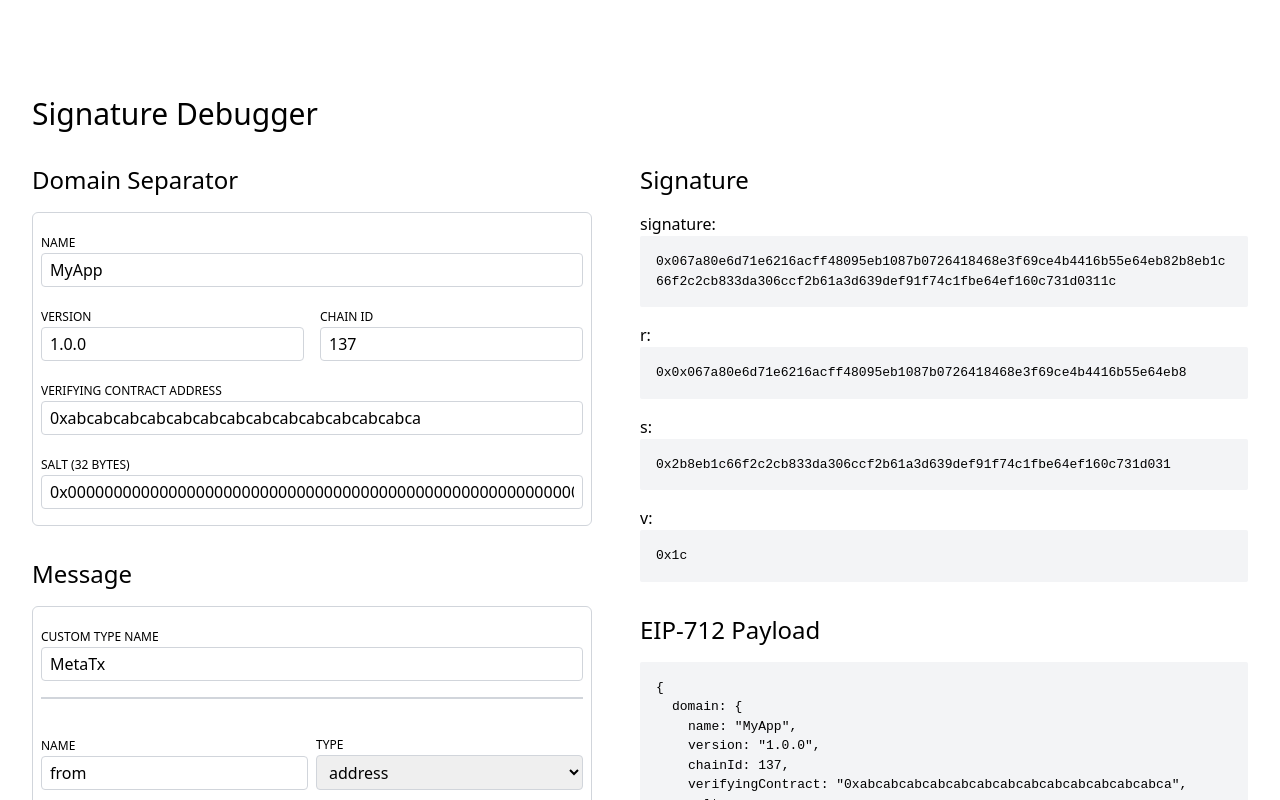
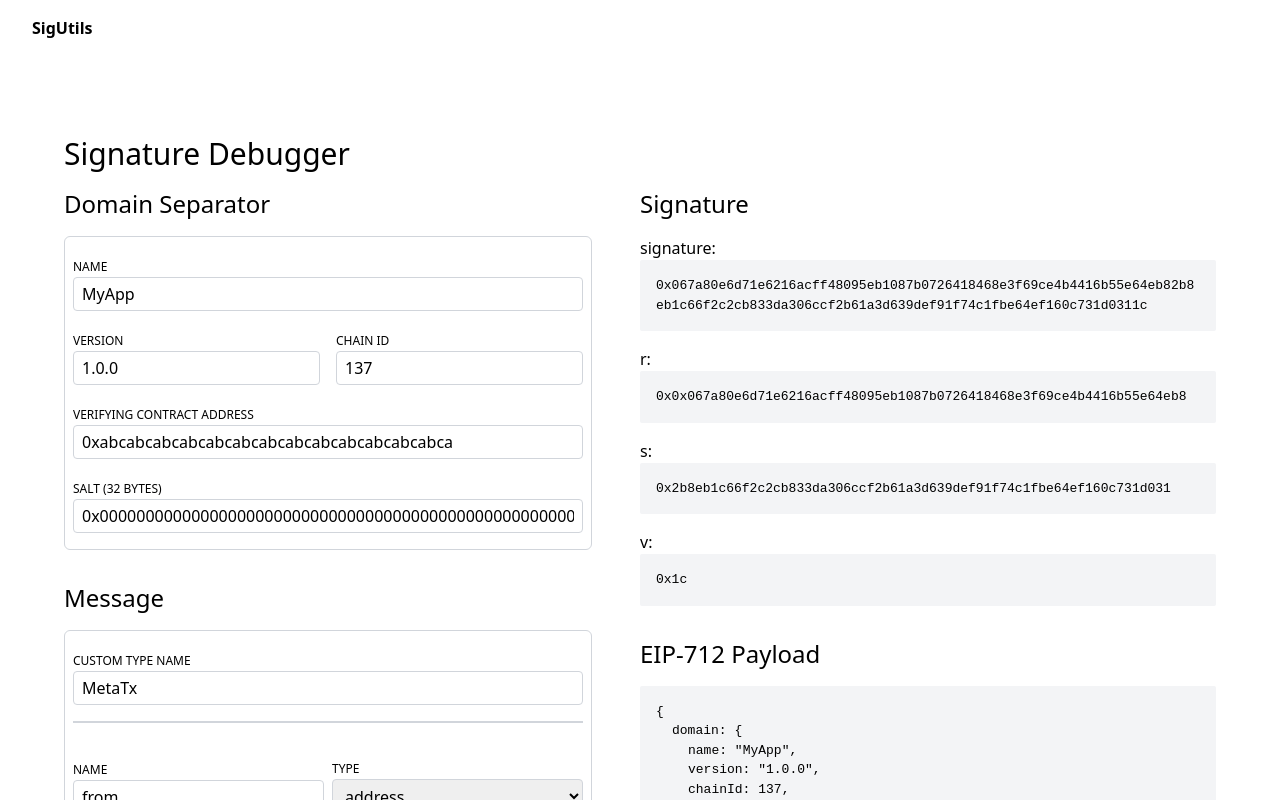
Before and after one commit to johnmosesman/signature-utils, a Next.js app: page / in a window 1280 px wide. Shown: the top 800 px of the page. Built offline with nearby package versions, Linux system fonts and the light colour scheme.

Commit message:
Refactor for two panes

```diff
--- /dev/null
+++ b/components/header.tsx
@@ -0,0 +1,11 @@
+import Link from "next/link";
+
+export default function Header() {
+  return (
+    <div className="flex flex-row items-center justify-between px-4 mt-4 md:px-8 ">
+      <Link href="/">
+        <a className="font-semibold">SigUtils</a>
+      </Link>
+    </div>
+  );
+}
--- /dev/null
+++ b/components/signature-debugger.tsx
@@ -0,0 +1,94 @@
+import DomainSeparatorBuilder from "../components/domain-separator-builder";
+import MessageBuilder from "../components/message-builder";
+import PayloadPreview from "../components/payload-preview";
+import SignaturePreview from "../components/signature-preview";
+import { EIP712Payload, Message } from "../lib/eip712-utils";
+import { usePayload } from "../lib/hooks/use-payload";
+import { useSignature } from "../lib/hooks/use-signature";
+
+const copyIcon = (
+  <svg
+    xmlns="http://www.w3.org/2000/svg"
+    fill="none"
+    viewBox="0 0 24 24"
+    strokeWidth={1.5}
+    stroke="currentColor"
+    className="fil-current h-6 w-6 stroke-current text-gray-600"
+  >
+    <path
+      strokeLinecap="round"
+      strokeLinejoin="round"
+      d="M15.75 17.25v3.375c0 .621-.504 1.125-1.125 1.125h-9.75a1.125 1.125 0 01-1.125-1.125V7.875c0-.621.504-1.125 1.125-1.125H6.75a9.06 9.06 0 011.5.124m7.5 10.376h3.375c.621 0 1.125-.504 1.125-1.125V11.25c0-4.46-3.243-8.161-7.5-8.876a9.06 9.06 0 00-1.5-.124H9.375c-.621 0-1.125.504-1.125 1.125v3.5m7.5 10.375H9.375a1.125 1.125 0 01-1.125-1.125v-9.25m12 6.625v-1.875a3.375 3.375 0 00-3.375-3.375h-1.5a1.125 1.125 0 01-1.125-1.125v-1.5a3.375 3.375 0 00-3.375-3.375H9.75"
+    />
+  </svg>
+);
+
+const copyText = (event: any, text: string | undefined) => {
+  event.preventDefault();
+  console.log("copyText", text);
+
+  navigator.clipboard.writeText(text || "");
+};
+
+type Props = {
+  domain: EIP712Payload["domain"];
+  setDomain: Function;
+  message: Message;
+  setMessage: Function;
+};
+
+export default function SignatureDebugger({
+  domain,
+  setDomain,
+  message,
+  setMessage,
+}: Props) {
+  const data = usePayload(domain, message);
+
+  console.log("data is", data);
+
+  const signatureResult = useSignature(data);
+
+  return (
+    <main className="relative mx-auto mt-12 min-h-screen bg-white px-4 pb-12 md:px-8 lg:mt-24 lg:max-w-7xl ">
+      <h1 className="mb-4 text-3xl">Signature Debugger</h1>
+
+      <div className="lg:flex lg:flex-row lg:justify-between ">
+        <div className="lg:mr-12 lg:w-1/2">
+          <div className="mb-8">
+            <h2 className="mb-4 text-2xl">Domain Separator</h2>
+            <DomainSeparatorBuilder domain={domain} setDomain={setDomain} />
+          </div>
+
+          <div className="mb-8">
+            <h2 className="mb-4 text-2xl">Message</h2>
+
+            <MessageBuilder message={message} setMessage={setMessage} />
+          </div>
+        </div>
+
+        <div className="lg:w-1/2">
+          <div className="mb-8">
+            <h2 className="mb-4 text-2xl">Signature</h2>
+
+            <SignaturePreview
+              signatureResult={signatureResult}
+              copyIcon={copyIcon}
+              copyText={copyText}
+            />
+          </div>
+
+          <div>
+            <h2 className="mb-4 text-2xl">EIP-712 Payload</h2>
+
+            <PayloadPreview
+              copyIcon={copyIcon}
+              data={data}
+              copyText={copyText}
+            />
+          </div>
+        </div>
+      </div>
+    </main>
+  );
+}
--- a/lib/eip712-utils.ts
+++ b/lib/eip712-utils.ts
@@ -1,4 +1,36 @@
-import { BigNumber } from "ethers";
+import { BigNumber, constants } from "ethers";
+import { hexlify, hexZeroPad } from "ethers/lib/utils";
+
+const chainId = 137; // Polygon mainnet
+
+export const DEFAULT_DOMAIN: EIP712Payload["domain"] = {
+  name: "MyApp",
+  version: "1.0.0",
+  chainId: chainId,
+  verifyingContract: "0xabcabcabcabcabcabcabcabcabcabcabcabcabca",
+  salt: hexZeroPad(hexlify(chainId), 32),
+};
+
+export const DEFAULT_MESSAGE: Message = {
+  primaryType: "MetaTx",
+  payload: [
+    {
+      name: "from",
+      value: constants.AddressZero,
+      type: "address",
+    },
+    {
+      name: "to",
+      value: constants.AddressZero,
+      type: "address",
+    },
+    {
+      name: "value",
+      value: (1e18).toString(),
+      type: "uint256",
+    },
+  ],
+};
 
 export interface MessagePayloadField {
   name: string;
@@ -30,7 +62,7 @@ export type EIP712DomainField =
     }
   | {
       name: "salt";
-      type: "bytes";
+      type: "bytes32";
     };
 
 export type EIP712CustomField = {
--- a/pages/_app.tsx
+++ b/pages/_app.tsx
@@ -1,8 +1,14 @@
-import '../styles/globals.css'
-import type { AppProps } from 'next/app'
+import "../styles/globals.css";
+import type { AppProps } from "next/app";
+import Header from "../components/header";
 
 function MyApp({ Component, pageProps }: AppProps) {
-  return <Component {...pageProps} />
+  return (
+    <>
+      <Header />
+      <Component {...pageProps} />
+    </>
+  );
 }
 
-export default MyApp
+export default MyApp;
--- a/pages/contracts.tsx
+++ b/pages/contracts.tsx
@@ -32,6 +32,8 @@ const Contracts: NextPage = () => {
   const abi = useABI(contractAddress);
   const filteredABI = abi?.filter((item) => item.type === "function");
 
+  const [result, setResult] = useState<string>();
+
   return (
     <main className="relative mx-auto mt-12 min-h-screen bg-white px-4 pb-12 md:px-8 lg:mt-24 lg:max-w-7xl ">
       <div className="mb-8">
@@ -50,21 +52,35 @@ const Contracts: NextPage = () => {
         </form>
       </div>
 
-      <div>
-        <h1 className="mb-8 text-3xl">ABI</h1>
+      {result && (
+        <div className="mb-8">
+          <h1 className="mb-4 text-2xl">Result</h1>
+        </div>
+      )}
 
+      <div className="mb-8">
+        <h1 className="mb-4 text-2xl">ABI</h1>
+
+        <div className="bg-gray-100 p-4 rounded break-all">
           {filteredABI &&
             filteredABI.length > 0 &&
             filteredABI.map((item, index) => {
               return (
-              <div key={index} className="flex flex-row mb-4">
-                <p className="mr-4">{item.name}</p>
-                <button onClick={() => executeFunction(item.name)}>
-                  Execute
+                <div key={index} className="flex flex-row mb-4 items-center">
+                  <p className="mr-4 w-[75%]">{item.name}</p>
+
+                  <div className="flex justify-end w-[25%]">
+                    <button
+                      onClick={() => executeFunction(item.name)}
+                      className="rounded border border-gray-300 px-4 py-1"
+                    >
+                      Test
                     </button>
+                  </div>
                 </div>
               );
             })}
+        </div>
       </div>
     </main>
   );
--- a/pages/index.tsx
+++ b/pages/index.tsx
@@ -1,135 +1,32 @@
 import type { NextPage } from "next";
-import { constants } from "ethers";
-import { hexlify, hexZeroPad } from "ethers/lib/utils";
 import { useState } from "react";
-import DomainSeparatorBuilder from "../components/domain-separator-builder";
-import MessageBuilder from "../components/message-builder";
-import PayloadPreview from "../components/payload-preview";
-import SignaturePreview from "../components/signature-preview";
-import { EIP712Payload } from "../lib/eip712-utils";
-import { usePayload } from "../lib/hooks/use-payload";
-import { useSignature } from "../lib/hooks/use-signature";
+import SignatureDebugger from "../components/signature-debugger";
+import {
+  DEFAULT_DOMAIN,
+  DEFAULT_MESSAGE,
+  EIP712Payload,
+  Message,
+} from "../lib/eip712-utils";
 
-const copyIcon = (
-  <svg
-    xmlns="http://www.w3.org/2000/svg"
-    fill="none"
-    viewBox="0 0 24 24"
-    strokeWidth={1.5}
-    stroke="currentColor"
-    className="fil-current h-6 w-6 stroke-current text-gray-600"
-  >
-    <path
-      strokeLinecap="round"
-      strokeLinejoin="round"
-      d="M15.75 17.25v3.375c0 .621-.504 1.125-1.125 1.125h-9.75a1.125 1.125 0 01-1.125-1.125V7.875c0-.621.504-1.125 1.125-1.125H6.75a9.06 9.06 0 011.5.124m7.5 10.376h3.375c.621 0 1.125-.504 1.125-1.125V11.25c0-4.46-3.243-8.161-7.5-8.876a9.06 9.06 0 00-1.5-.124H9.375c-.621 0-1.125.504-1.125 1.125v3.5m7.5 10.375H9.375a1.125 1.125 0 01-1.125-1.125v-9.25m12 6.625v-1.875a3.375 3.375 0 00-3.375-3.375h-1.5a1.125 1.125 0 01-1.125-1.125v-1.5a3.375 3.375 0 00-3.375-3.375H9.75"
-    />
-  </svg>
-);
-
-const chainId = 137; // Polygon mainnet
-
-const defaultDomain: EIP712Payload["domain"] = {
-  name: "MyApp",
-  version: "1.0.0",
-  chainId: chainId,
-  verifyingContract: "0xabcabcabcabcabcabcabcabcabcabcabcabcabca",
-  salt: hexZeroPad(hexlify(chainId), 32),
-};
-
-const defaultMessage: Message = {
-  primaryType: "MetaTx",
-  payload: [
-    {
-      name: "from",
-      value: constants.AddressZero,
-      type: "address",
-    },
-    {
-      name: "to",
-      value: constants.AddressZero,
-      type: "address",
-    },
-    {
-      name: "value",
-      value: (1e18).toString(),
-      type: "uint256",
-    },
-  ],
-};
-
-export interface MessagePayloadField {
-  name: string;
-  type: string;
-  value: string;
+enum PanelType {
+  SignatureDebugger = "SignatureDebugger",
+  ContractTester = "ContractTester",
 }
 
-export interface Message {
-  primaryType?: string;
-  payload: MessagePayloadField[];
-}
+const Home: NextPage = () => {
+  // const [panel, setPanel] = useState<PanelType>(PanelType.SignatureDebugger);
 
-const copyText = (event: any, text: string | undefined) => {
-  event.preventDefault();
-  console.log("copyText", text);
-
-  navigator.clipboard.writeText(text || "");
-};
-
-const Home: NextPage = () => {
-  const [domain, setDomain] = useState<EIP712Payload["domain"]>(defaultDomain);
-
-  const [message, setMessage] = useState<Message>(defaultMessage);
-
-  // console.log("domain is", domain);
-  // console.log("message is", message);
-
-  const data = usePayload(domain, message);
-
-  console.log("data is", data);
-
-  const signatureResult = useSignature(data);
+  const [domain, setDomain] = useState<EIP712Payload["domain"]>(DEFAULT_DOMAIN);
+  const [message, setMessage] = useState<Message>(DEFAULT_MESSAGE);
 
   return (
     <main className="relative mx-auto mt-12 min-h-screen bg-white px-4 pb-12 md:px-8 lg:mt-24 lg:max-w-7xl ">
-      <h1 className="mb-8 text-3xl">Signature Debugger</h1>
-
-      <div className="lg:flex lg:flex-row lg:justify-between ">
-        <div className="lg:mr-12 lg:w-1/2">
-          <div className="mb-8">
-            <h2 className="mb-4 text-2xl">Domain Separator</h2>
-            <DomainSeparatorBuilder domain={domain} setDomain={setDomain} />
-          </div>
-
-          <div className="mb-8">
-            <h2 className="mb-4 text-2xl">Message</h2>
-
-            <MessageBuilder message={message} setMessage={setMessage} />
-          </div>
-        </div>
-
-        <div className="lg:w-1/2">
-          <div className="mb-8">
-            <h2 className="mb-4 text-2xl">Signature</h2>
-
-            <SignaturePreview
-              signatureResult={signatureResult}
-              copyIcon={copyIcon}
-              copyText={copyText}
-            />
-          </div>
-
-          <div>
-            <h2 className="mb-4 text-2xl">EIP-712 Payload</h2>
-
-            <PayloadPreview
-              copyIcon={copyIcon}
-              data={data}
-              copyText={copyText}
-            />
-          </div>
-        </div>
-      </div>
+      <SignatureDebugger
+        domain={domain}
+        setDomain={setDomain}
+        message={message}
+        setMessage={setMessage}
+      />
     </main>
   );
 };
```
Lines whose indentation alone changed are shown as unchanged.
